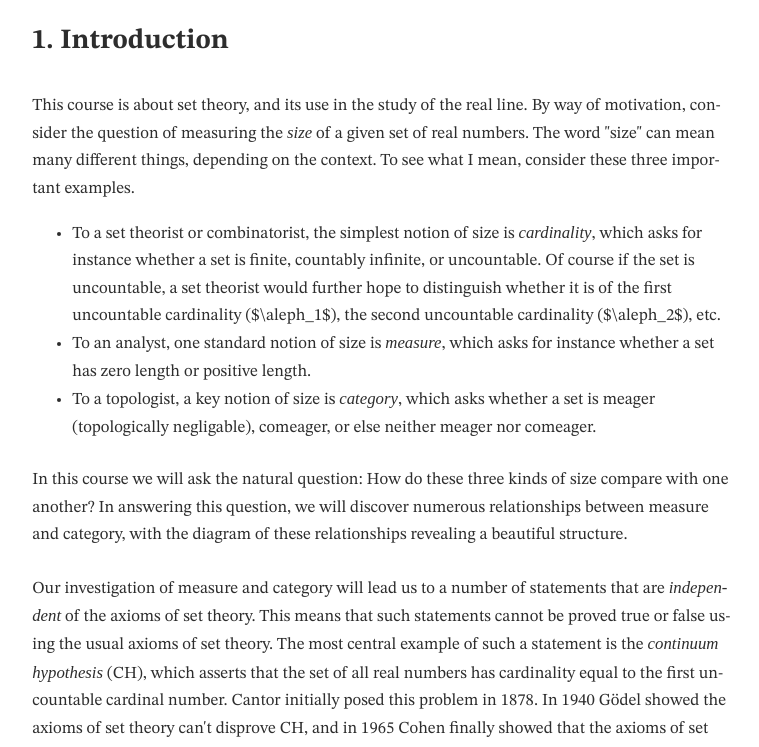
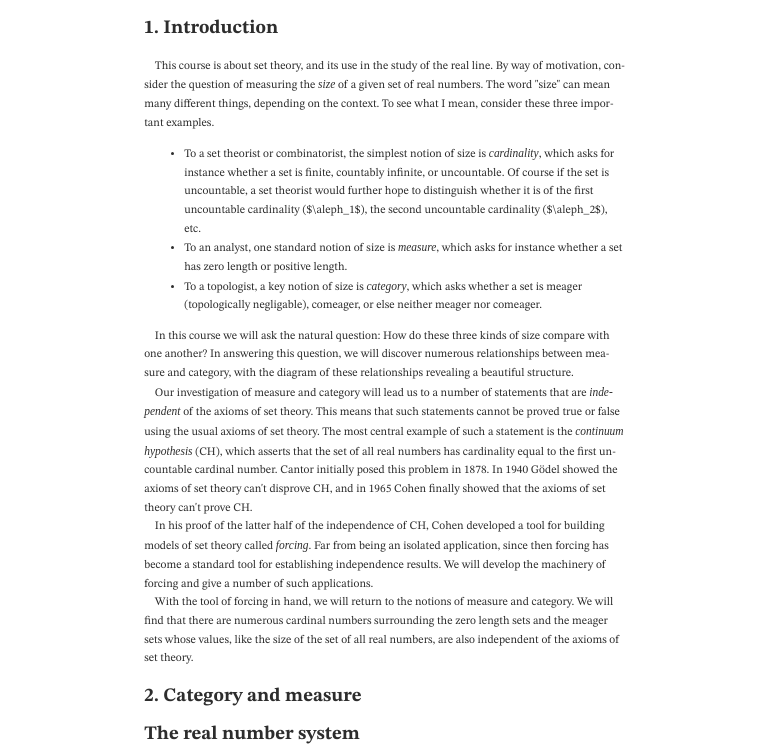
Before and after one commit to pkra/laml-wc, a plain HTML site: page m522.html in a window 1280 px wide. Shown: the top 747 px of the page, without its empty margins (255-1014 px from the left). Drawn offline with Linux system fonts and the light colour scheme; a script that the page names is missing; a web font is replaced by a local one.

Commit message:
feat(css): a first bunch of print styles
Partially requires pagedjs or similar.
* @page:
  * A4, margin, bleed, cropmarks
  * @top-left: manually set title
  * @bottom-center: page numbering
* set font-size to  8pt
* p: guess what TeX does
* `*+p` text-indent (guessing TeX)

Part of #10.

```diff
--- a/elements.css
+++ b/elements.css
@@ -77,6 +77,36 @@ proof-label::after {
 /* print-oriented styles */
 
 @media print {
+  @page {
+    size: A4;
+    marks: crop cross;
+    bleed: 6mm;
+    margin: 20mm;
+
+    }
+    @top-left {
+      content: "Category, measure, and forcing, Math 522 lecture notes, Fall, 2014";
+    }
+    @bottom-center {
+      content: counter(page);
+    }
+  }
+
+  html {
+    font-size: 8pt;
+  }
+
+  p {
+    /* what's TeX like here? */
+    margin-top: 0;
+    margin-bottom: 0;
+    padding: 0;
+  }
+
+  * + p {
+    /* does this rule (and indent) match TeX? E.g., lists don't  */
+    text-indent: 1rem;
+  }
 
   statement-label,
   statement-label + p,
```
